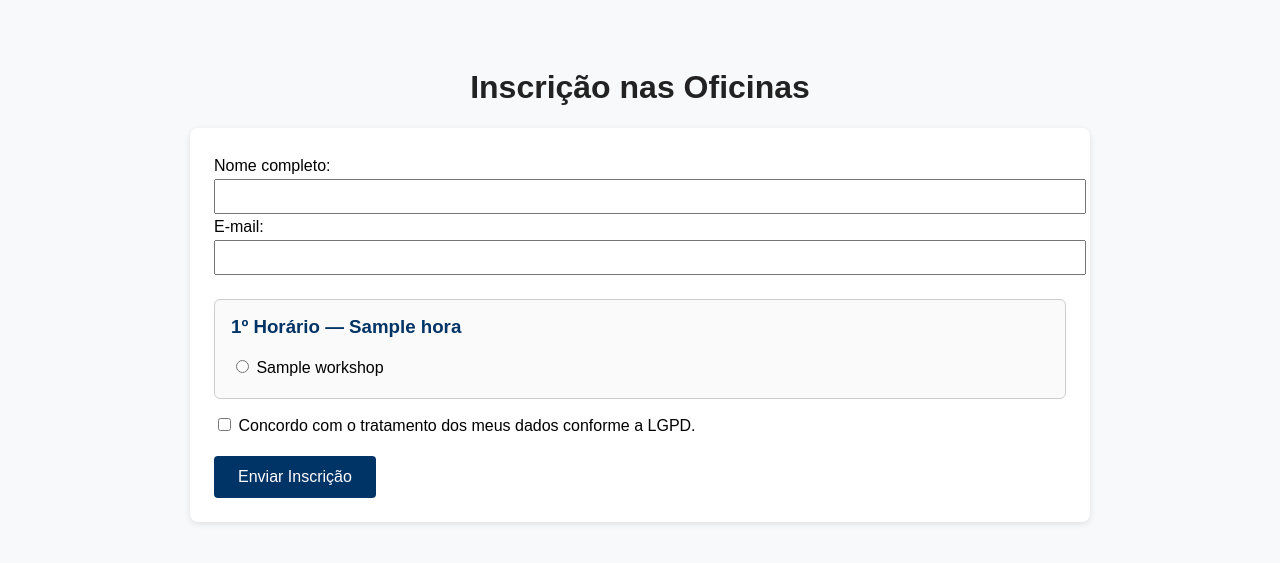
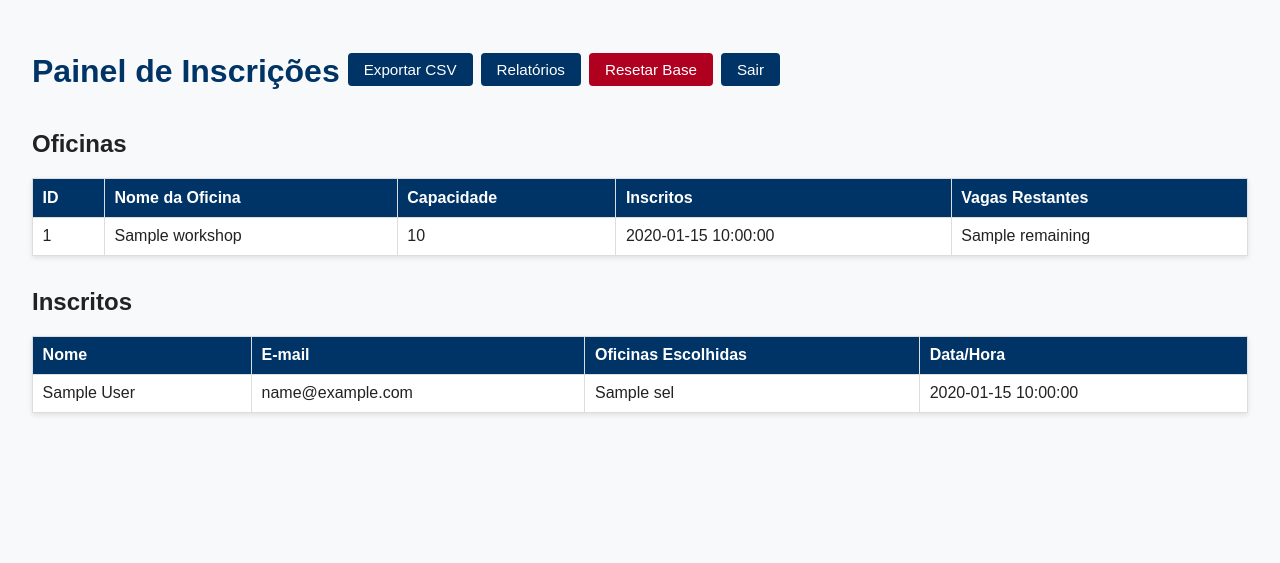
Before and after one commit to comercial-ediomare/oficinas-salgueiro, a Flask app: template templates/admin.html in a window 1280 px wide. Shown: the top 563 px of the page. Run offline with Flask 3, Linux system fonts and the light colour scheme; data comes from the database, SQL or seed files in the repository; the template is opened without the code that fills it: most values are stand-ins (such as "Sample title", 1, 10 or a date in 2020); data that the repository does not hold is empty.

Commit message:
Update admin.html

```diff
--- a/templates/admin.html
+++ b/templates/admin.html
@@ -3,56 +3,63 @@
 <head>
   <meta charset="UTF-8" />
   <meta name="viewport" content="width=device-width, initial-scale=1.0" />
-  <title>Inscrição nas Oficinas</title>
+  <title>Painel Administrativo</title>
   <style>
     body {
       font-family: Arial, sans-serif;
-      max-width: 900px;
-      margin: 2rem auto;
-      padding: 1rem;
       background: #f8f9fa;
+      margin: 0;
+      padding: 2rem;
+      color: #222;
     }
     h1 {
-      color: #222;
-      text-align: center;
+      color: #003366;
+      margin-bottom: 1rem;
     }
-    form {
-      background: #fff;
-      padding: 1.5rem;
-      border-radius: 8px;
-      box-shadow: 0 2px 6px rgba(0,0,0,.1);
-    }
-    section {
-      margin-top: 1.5rem;
-      padding: 1rem;
-      border: 1px solid #ccc;
-      border-radius: 6px;
-      background: #fafafa;
-    }
-    section h3 {
-      margin-top: 0;
-      color: #003366;
-    }
-    label {
-      display: block;
-      margin: .3rem 0;
-      cursor: pointer;
-    }
-    small {
-      color: #a00;
+    .top {
+      display: flex;
+      flex-wrap: wrap;
+      gap: 0.5rem;
+      align-items: center;
+      margin-bottom: 1.5rem;
     }
     .btn {
       background: #003366;
-      color: #fff;
-      padding: .75rem 1.5rem;
+      color: white;
       border: none;
+      padding: 0.5rem 1rem;
       border-radius: 4px;
+      text-decoration: none;
       cursor: pointer;
-      font-size: 1rem;
-      margin-top: 1rem;
+      font-size: 0.95rem;
     }
     .btn:hover {
       background: #00509e;
+    }
+    .btn[style*="#b00020"] {
+      background: #b00020;
+    }
+    .btn[style*="#b00020"]:hover {
+      background: #d32f2f;
+    }
+    table {
+      width: 100%;
+      border-collapse: collapse;
+      margin-bottom: 2rem;
+      background: #fff;
+      box-shadow: 0 2px 5px rgba(0,0,0,0.1);
+    }
+    th, td {
+      border: 1px solid #ddd;
+      padding: 0.6rem;
+      text-align: left;
+    }
+    th {
+      background: #003366;
+      color: white;
+    }
+    tr:nth-child(even) td {
+      background: #f9f9f9;
     }
     .msg {
       margin-bottom: 1rem;
@@ -70,7 +77,21 @@
   </style>
 </head>
 <body>
-  <h1>Inscrição nas Oficinas</h1>
+  <div class="top">
+    <h1>Painel de Inscrições</h1>
+
+    <a class="btn" href="{{ url_for('export_csv') }}">Exportar CSV</a>
+    <a class="btn" href="{{ url_for('reports') }}">Relatórios</a>
+
+    <!-- Botão Resetar Base -->
+    <form method="post" action="{{ url_for('admin_reset') }}" style="display:inline;"
+          onsubmit="return confirm('⚠️ Isso vai apagar TODAS as inscrições e zerar os contadores. Tem certeza?');">
+      <input type="hidden" name="_csrf_token" value="{{ csrf_token }}">
+      <button type="submit" class="btn" style="background:#b00020;">Resetar Base</button>
+    </form>
+
+    <a class="btn" href="{{ url_for('logout') }}">Sair</a>
+  </div>
 
   {% with messages = get_flashed_messages(with_categories=true) %}
     {% if messages %}
@@ -80,60 +101,54 @@
     {% endif %}
   {% endwith %}
 
-  <form method="post" action="{{ url_for('inscrever') }}">
-    <label>Nome completo:
-      <input type="text" name="full_name" required style="width:100%; padding:.5rem; margin-top:.25rem;">
-    </label>
+  <h2>Oficinas</h2>
+  <table>
+    <thead>
+      <tr>
+        <th>ID</th>
+        <th>Nome da Oficina</th>
+        <th>Capacidade</th>
+        <th>Inscritos</th>
+        <th>Vagas Restantes</th>
+      </tr>
+    </thead>
+    <tbody>
+      {% for w in workshops %}
+        <tr>
+          <td>{{ w.id }}</td>
+          <td>{{ w.name }}</td>
+          <td>{{ w.capacity }}</td>
+          <td>{{ w.registered }}</td>
+          <td>{{ w.remaining }}</td>
+        </tr>
+      {% endfor %}
+    </tbody>
+  </table>
 
-    <label>E-mail:
-      <input type="email" name="email" required style="width:100%; padding:.5rem; margin-top:.25rem;">
-    </label>
-
-    <!-- HORÁRIOS -->
-    {% for slot in slots %}
-      <section>
-        <h3>{{ loop.index }}º Horário — {{ slot.hora }}</h3>
-        {% set bloqueadas = slot.bloqueadas %}
-        {% for w in workshops %}
-          {% set disabled = (w.name in bloqueadas) %}
-          <label>
-            <input type="radio"
-                   name="slot_{{ slot.id }}"
-                   value="{{ w.id }}"
-                   {% if disabled %}disabled{% endif %}
-                   class="oficina-radio"
-                   data-wid="{{ w.id }}">
-            {{ w.name }}
-            {% if disabled %}
-              <small>(indisponível neste horário)</small>
-            {% endif %}
-          </label>
-        {% endfor %}
-      </section>
-    {% endfor %}
-
-    <label style="margin-top:1rem;">
-      <input type="checkbox" name="consent" required>
-      Concordo com o tratamento dos meus dados conforme a LGPD.
-    </label>
-
-    <button type="submit" class="btn">Enviar Inscrição</button>
-  </form>
-
-  <script>
-    // Impedir escolher a mesma oficina em horários diferentes
-    const radios = document.querySelectorAll('.oficina-radio');
-    radios.forEach(r => {
-      r.addEventListener('change', () => {
-        const selectedId = r.dataset.wid;
-        // Desmarca qualquer outro com o mesmo value em horários diferentes
-        radios.forEach(other => {
-          if (other !== r && other.dataset.wid === selectedId) {
-            other.checked = false;
-          }
-        });
-      });
-    });
-  </script>
+  <h2>Inscritos</h2>
+  <table>
+    <thead>
+      <tr>
+        <th>Nome</th>
+        <th>E-mail</th>
+        <th>Oficinas Escolhidas</th>
+        <th>Data/Hora</th>
+      </tr>
+    </thead>
+    <tbody>
+      {% for a in attendees %}
+        <tr>
+          <td>{{ a.full_name }}</td>
+          <td>{{ a.email }}</td>
+          <td>
+            {% for sel in a.selections %}
+              {{ sel }}{% if not loop.last %}, {% endif %}
+            {% endfor %}
+          </td>
+          <td>{{ a.created_at }}</td>
+        </tr>
+      {% endfor %}
+    </tbody>
+  </table>
 </body>
 </html>
```
